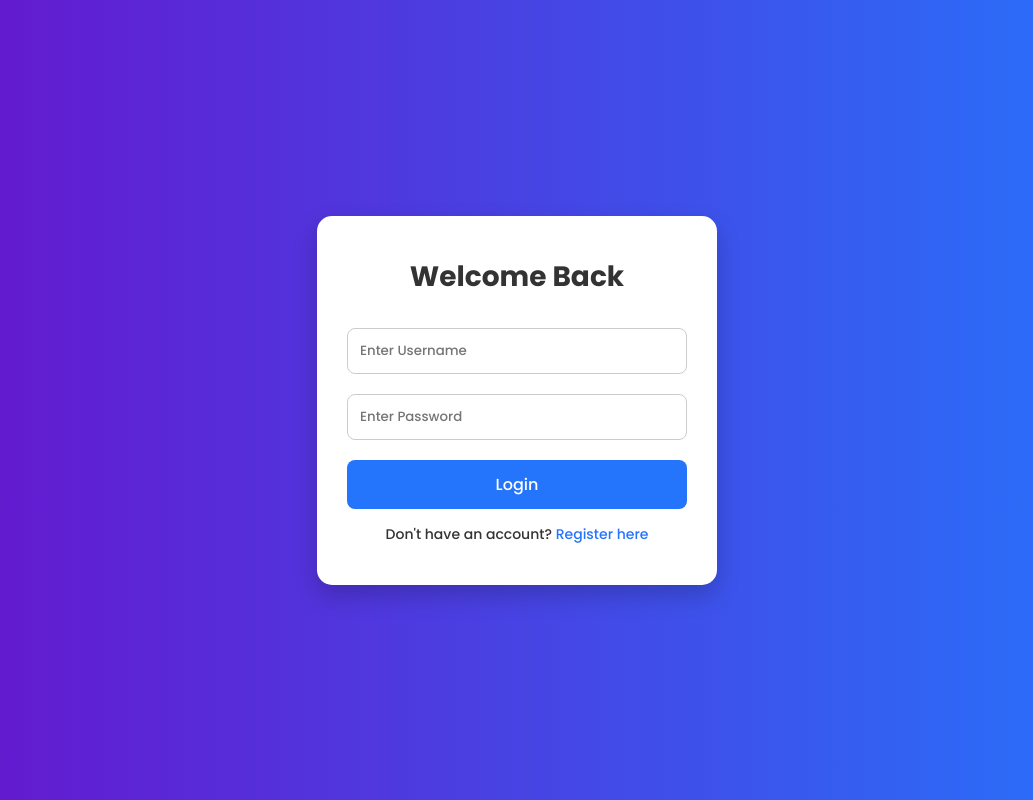
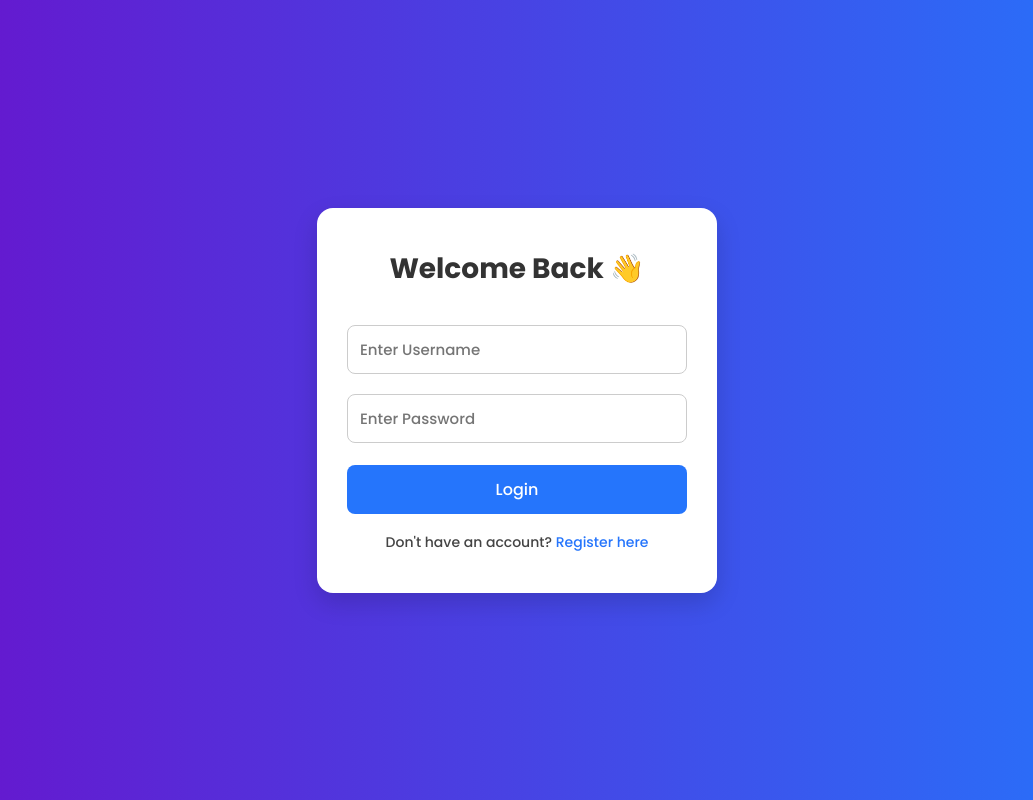
Before and after one commit to ajaybabu-1117/student-task-manager, a Flask app: page / in a window 1280 px wide. Shown: the whole page, without its empty margins (123-1156 px from the left). Run offline with Flask 3, Linux system fonts and the light colour scheme.

Commit message:
Update login.html

```diff
--- a/templates/login.html
+++ b/templates/login.html
@@ -24,20 +24,20 @@
     }
 
     .login-container {
-      background: #fff;
+      background: #ffffff;
       padding: 40px 30px;
-      border-radius: 15px;
-      box-shadow: 0 10px 25px rgba(0, 0, 0, 0.2);
+      border-radius: 16px;
+      box-shadow: 0 10px 25px rgba(0, 0, 0, 0.15);
       width: 100%;
       max-width: 400px;
       text-align: center;
-      color: #333;
     }
 
     .login-container h2 {
-      margin-bottom: 20px;
+      margin-bottom: 25px;
       font-weight: 600;
       font-size: 28px;
+      color: #333;
     }
 
     .login-container input[type="text"],
@@ -49,11 +49,12 @@
       border-radius: 8px;
       outline: none;
       transition: 0.3s;
+      font-size: 15px;
     }
 
     .login-container input:focus {
       border-color: #2575fc;
-      box-shadow: 0 0 5px rgba(37, 117, 252, 0.5);
+      box-shadow: 0 0 6px rgba(37, 117, 252, 0.4);
     }
 
     .login-container button {
@@ -64,9 +65,9 @@
       border: none;
       border-radius: 8px;
       font-size: 16px;
-      margin-top: 10px;
+      margin-top: 12px;
       cursor: pointer;
-      transition: 0.3s;
+      transition: background 0.3s;
     }
 
     .login-container button:hover {
@@ -74,8 +75,9 @@
     }
 
     .login-container p {
-      margin-top: 15px;
+      margin-top: 18px;
       font-size: 14px;
+      color: #444;
     }
 
     .login-container a {
@@ -97,7 +99,7 @@
 </head>
 <body>
   <div class="login-container">
-    <h2>Welcome Back </h2>
+    <h2>Welcome Back 👋</h2>
     <form method="POST" action="/login">
       <input type="text" name="username" placeholder="Enter Username" required>
       <input type="password" name="password" placeholder="Enter Password" required>
```
